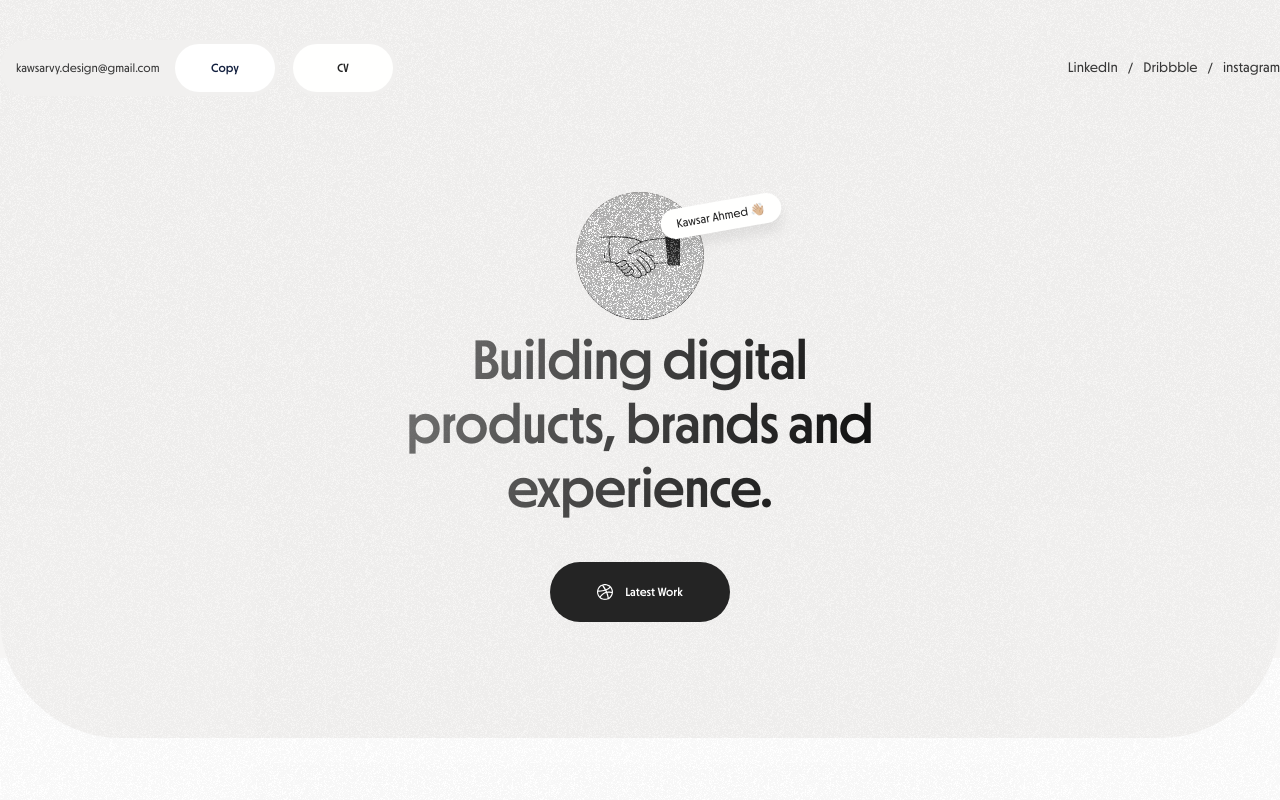
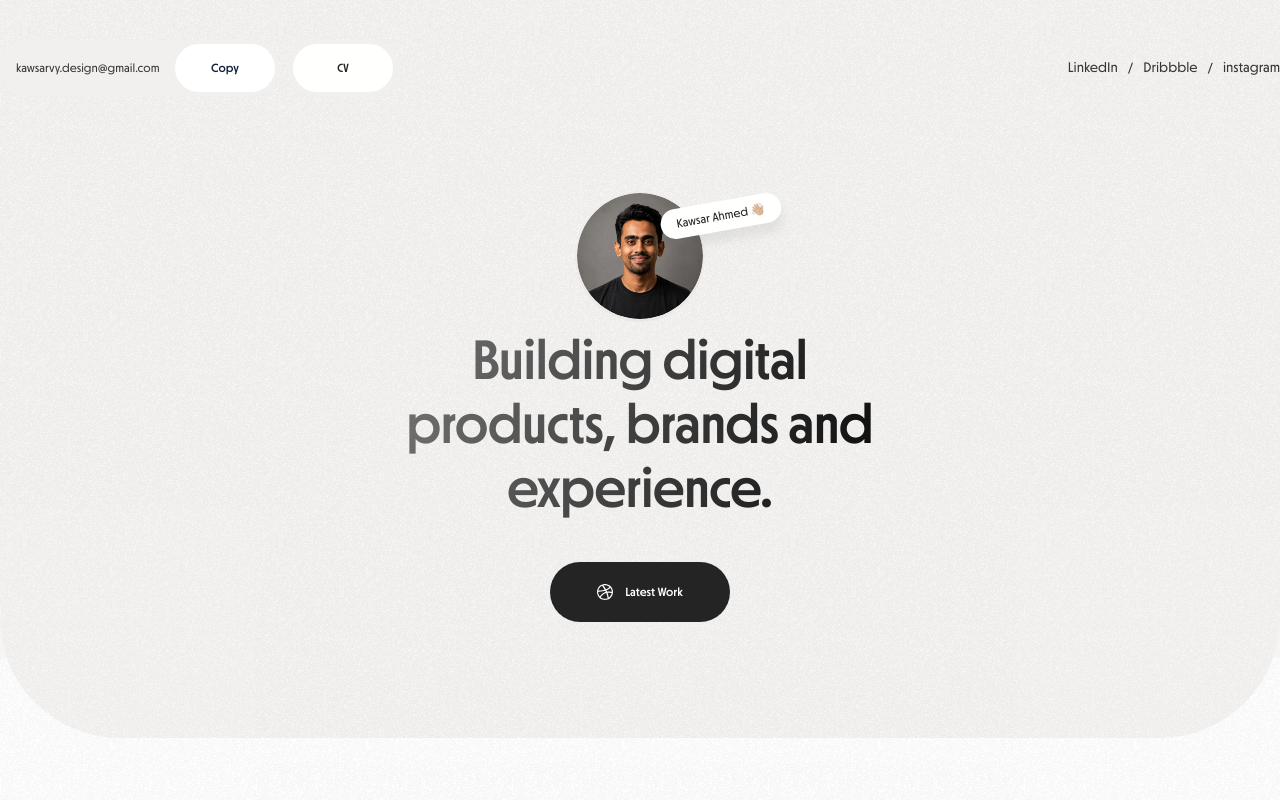
Before and after one commit to PusonDev/kawsar-design, a Next.js app: page / in a window 1280 px wide. Shown: the top 800 px of the page. Built offline with nearby package versions, Linux system fonts and the light colour scheme.

Commit message:
fix: reveal kawsar portrait photo in hero avatar and shield email from obfuscation [skip ci]

```diff
--- a/app/page.tsx
+++ b/app/page.tsx
@@ -65,9 +65,10 @@ export default function HomePage() {
                   lineHeight: '14.4px',
                   color: 'rgb(55, 55, 55)',
                 }}
-              >
-                kawsarvy.design@gmail.com
-              </span>
+                dangerouslySetInnerHTML={{
+                  __html: '<!--email_off-->kawsarvy.design@gmail.com<!--/email_off-->',
+                }}
+              />
               <CopyButton />
             </div>
 
@@ -195,9 +196,8 @@ export default function HomePage() {
         <div className="relative max-w-[1300px] mx-auto px-4 flex flex-col items-center mt-[75px] md:mt-[96px] z-20">
           {/* Avatar + Floating Badge Container (Avatar at y=192) */}
           <div className="relative flex items-center justify-center">
-            {/* 128x128 Avatar Circle with tactile grain */}
-            <div className="relative w-[128px] h-[128px] rounded-full overflow-hidden flex items-center justify-center">
-              <AvatarFrameSvg className="absolute inset-0 w-full h-full pointer-events-none z-10" />
+            {/* 128x128 Avatar Circle */}
+            <div className="relative w-[128px] h-[128px] rounded-full overflow-hidden flex items-center justify-center border border-[#ECEBEA] shadow-sm">
               <Image
                 src="/assets/kawsar-avatar.png"
                 alt="Kawsar Ahmed"
@@ -205,15 +205,6 @@ export default function HomePage() {
                 height={128}
                 priority
                 className="w-full h-full object-cover rounded-full"
-              />
-              <div
-                className="absolute -inset-[200%] w-[400%] h-[400%] pointer-events-none z-[15]"
-                style={{
-                  backgroundImage: 'url(/assets/noise-tile.png)',
-                  backgroundRepeat: 'repeat',
-                  backgroundSize: 'auto',
-                  opacity: 0.3,
-                }}
               />
             </div>
 
```
